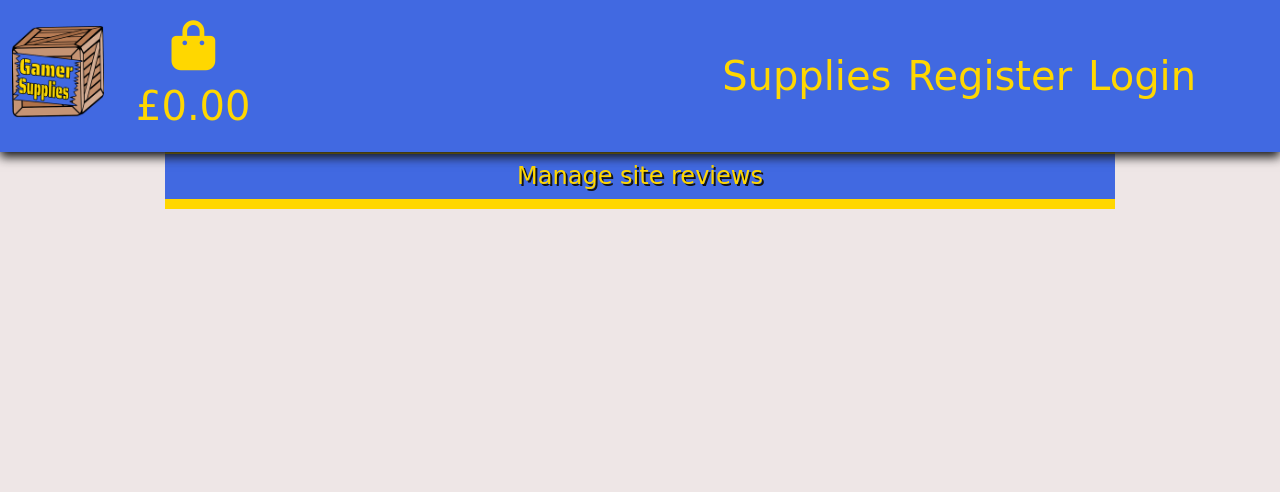
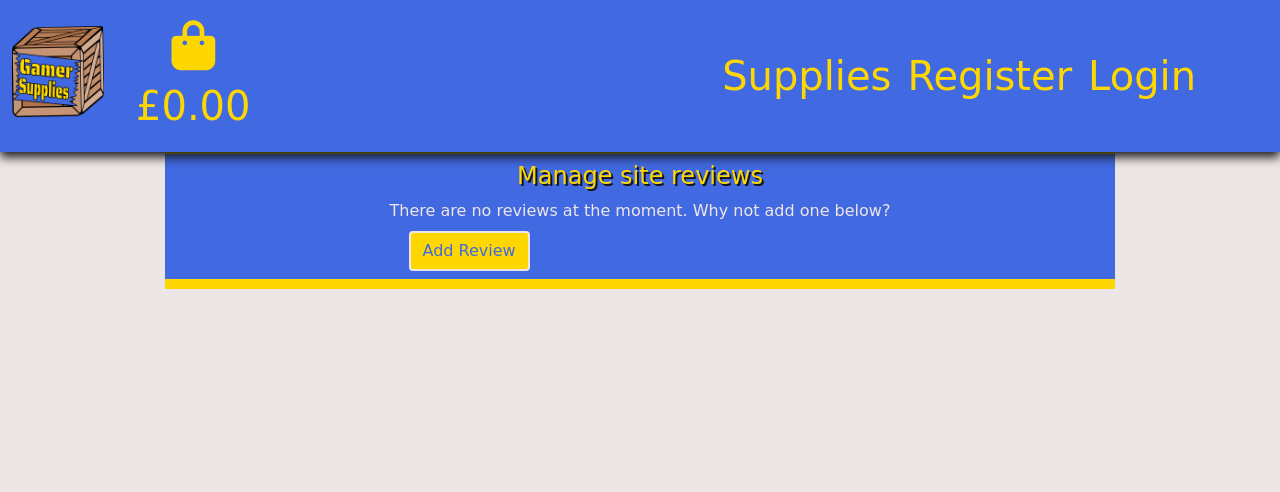
Before and after one commit to JoeyyScott/Gamer-Supplies, a Django app: page /reviews_manage/ in a window 1280 px wide. Shown: the top 492 px of the page. Run offline with Django 3.2, Linux system fonts and the light colour scheme; data that the repository does not hold is empty; some libraries are stand-ins or nearby versions; some web fonts are replaced.

Commit message:
[ADD] Added delete review functionality with associated button links, view and url

```diff
--- a/home/templates/home/index.html
+++ b/home/templates/home/index.html
@@ -12,6 +12,7 @@
                 <div class="my-2">
                     <a href="{% url 'supplies' %}" class="btn btn-lg text-uppercase">Snack Now</a>
                 </div>
+                {% if reviews %}
                     <h2 class="highlight mt-4">Why believe us?</h2>
                     <p class="altFont my-0">Read some of our reviews below</p>
                     <!-- Credit for adapted Bootstrap 5 carousel: https://getbootstrap.com/docs/5.0/components/carousel/ -->
@@ -39,6 +40,7 @@
                         <a href="{% url 'review_add' %}" class="btn my-2">Add Review</a>
                     </div>
                     {% endif %}
+                {% endif %}
                 {% if request.user.is_superuser %}
                 <div class="col-12">
                     <a href="{% url 'reviews_manage' %}" class="btn my-2">Manage Reviews</a>
--- a/home/templates/home/reviews_manage.html
+++ b/home/templates/home/reviews_manage.html
@@ -10,15 +10,22 @@
             <h1 class="text-center mt-2">Manage site reviews</h1>
             <div class="row justify-content-center">
                 <div class="col-12">
+                    {% if reviews %}
                         {% for review in reviews %}
                         <div class="">
                             <p><span class="highlight mb-2 me-1">Rating:</span> <span class="altFont">{{ review.review }}</span></p>
                             <p><span class="highlight mb-2 me-1">Review:</span> <span class="altFont">{{ review.rating }}</span></p>
                             <p><span class="highlight mb-2 me-1">Added by:</span> <span class="altFont">{{ review.added_by|title }}</span></p>
-                        <a class="btn my-2" href=""><i class="fas fa-trash"></i> Delete</a>
+                            <a class="btn my-2" href="{% url 'review_delete' review.id %}"><i class="fas fa-trash"></i> Delete</a>
                         </div>
                         <hr class="w-100 m-auto highlight mb-1">
                         {% endfor %}
+                    {% else %}
+                        <p class="altFont text-center">There are no reviews at the moment. Why not add one below?</p>
+                        <div class="col-6 mx-auto">
+                            <a href="{% url 'review_add' %}" class="btn my-2">Add Review</a>
+                        </div>
+                    {% endif %}
                 </div>
             </div>
         </div>
--- a/home/urls.py
+++ b/home/urls.py
@@ -4,5 +4,6 @@ from . import views
 urlpatterns = [
     path('', views.index, name='home'),
     path('review_add/', views.review_add, name='review_add'),
+    path('review_delete/<int:review_id>/', views.review_delete, name='review_delete'),
     path('reviews_manage/', views.reviews_manage, name='reviews_manage'),
 ]
--- a/home/views.py
+++ b/home/views.py
@@ -1,4 +1,4 @@
-from django.shortcuts import render, redirect
+from django.shortcuts import render, redirect, reverse, get_object_or_404
 from django.contrib import messages
 from django.contrib.auth.decorators import login_required
 
@@ -29,10 +29,10 @@ def review_add(request):
             form_data = review_form.save(commit=False)
             form_data.added_by = request.user
             form_data.save()
-            messages.success(request, 'Review posted successfully')
+            messages.success(request, 'Review posted successfully!')
             return redirect('home')
         else:
-            messages.error(request, 'Failed to post review')
+            messages.error(request, 'Unable to add review, please check your form information is correct.')
             return redirect('review_add')
     else:
         review_form = FormReview()
@@ -52,3 +52,15 @@ def reviews_manage(request):
     }
 
     return render(request, 'home/reviews_manage.html', context)
+
+
+@login_required
+def review_delete(request, review_id):
+    if not request.user.is_superuser:
+        messages.error(request, 'Only admins have permission to delete reviews.')
+        return redirect(reverse('home'))
+
+    review = get_object_or_404(Review, pk=review_id)
+    review.delete()
+    messages.success(request, 'Review deleted successfully!')
+    return redirect(reverse('reviews_manage'))
```
Lines whose indentation alone changed are shown as unchanged.
